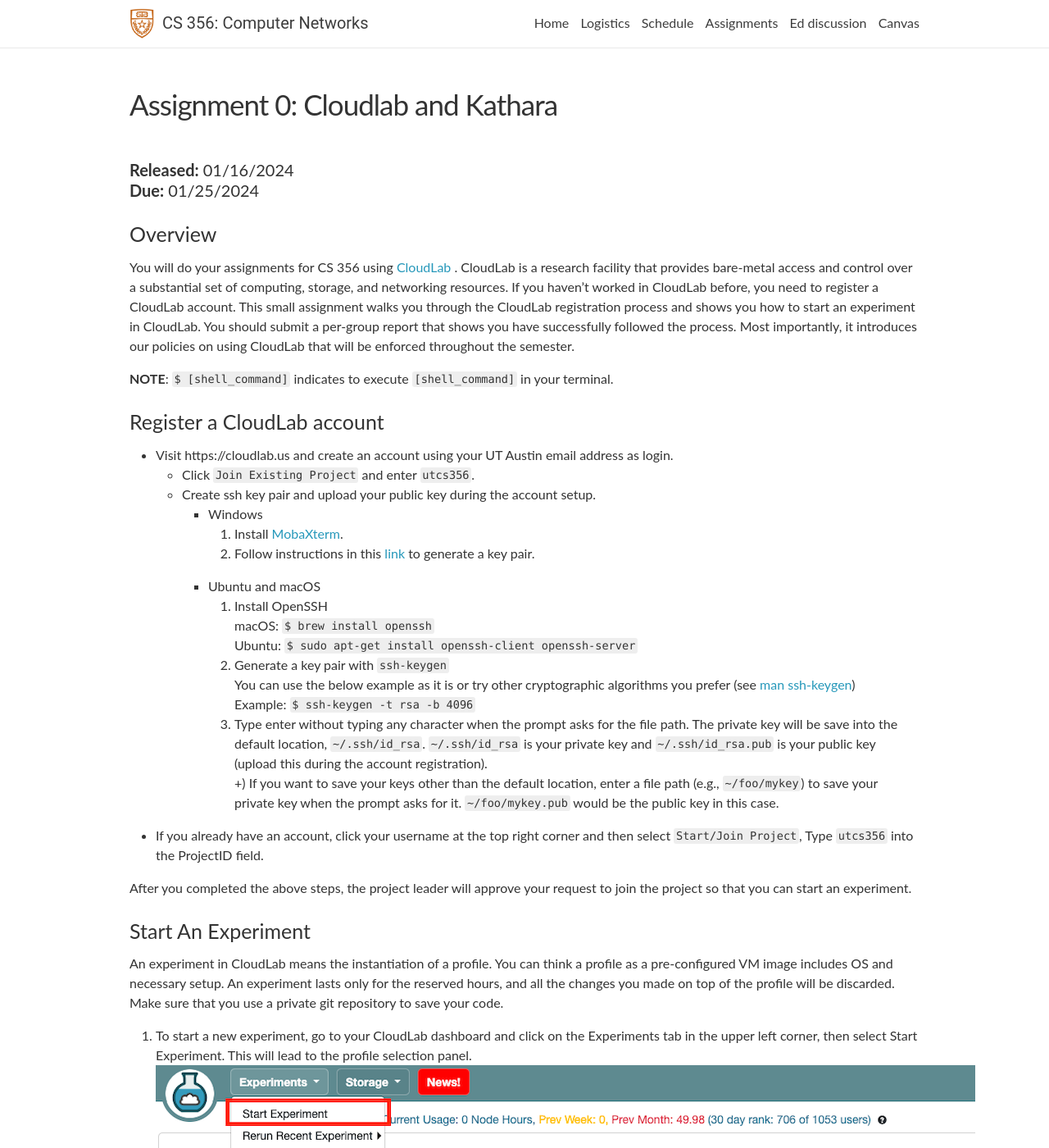
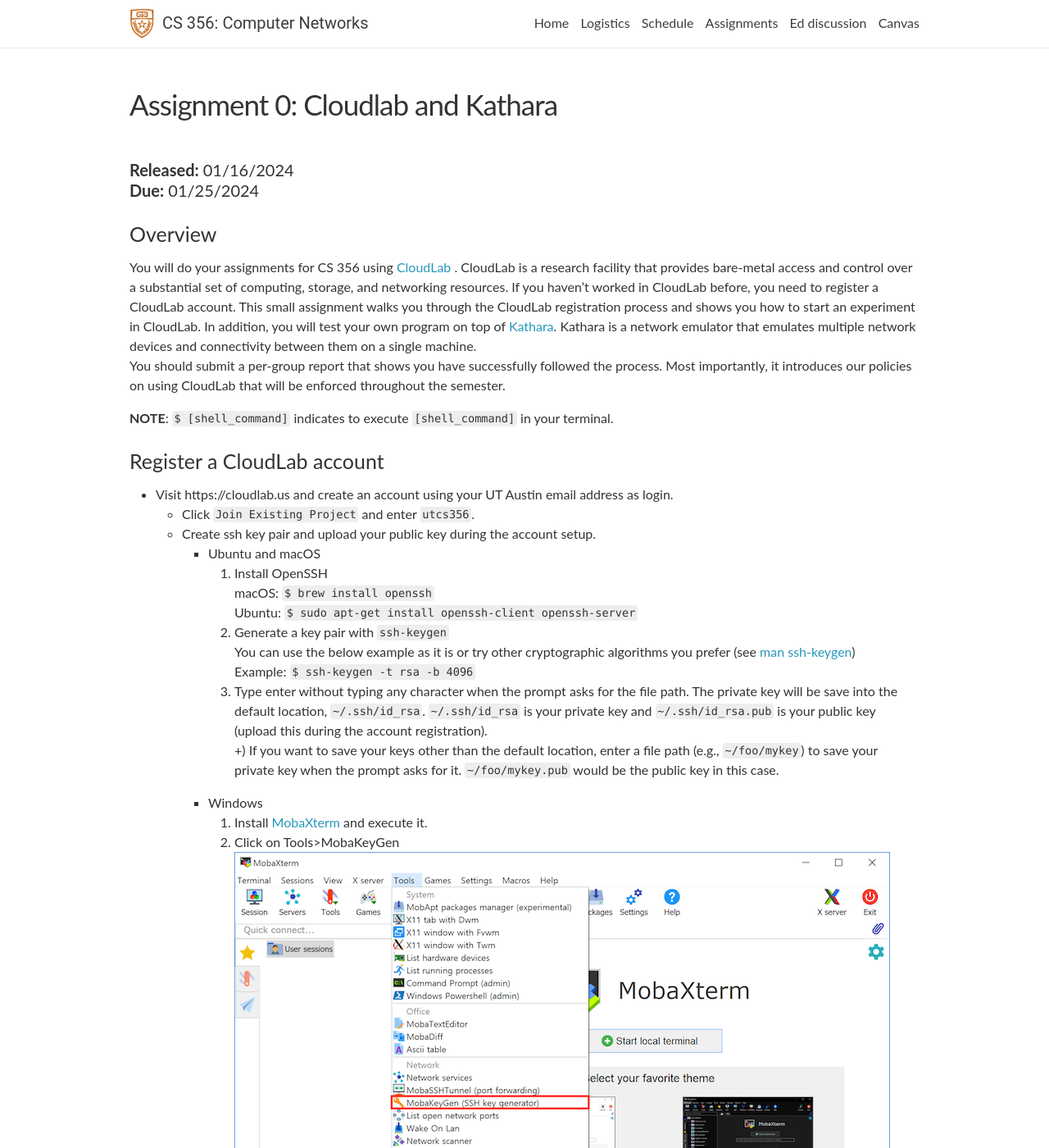
Before and after one commit to utcs356/sp25, a Jekyll site: the page built from _pages/0_cloulab_kathara.md, in a window 1280 px wide and 1400 px high. Shown: the whole window at 82% size. Built offline with Jekyll 4.4.1, drawn with Linux system fonts in a browser that asks for light colours; nearby versions of some CDN libraries; comment, search, counter and statistics services are not loaded; some of the changed text lies outside the part shown.

Commit message:
Update Windows instructions

```diff
--- a/_pages/0_cloulab_kathara.md
+++ b/_pages/0_cloulab_kathara.md
@@ -8,7 +8,7 @@ title: "Assignment 0: Cloudlab and Kathara"
 
 ### Overview
 You will do your assignments for CS 356 using  [CloudLab](http://cloudlab.us/) . CloudLab is a research facility that provides bare-metal access and control over a substantial set of computing, storage, and networking resources. If you haven’t worked in CloudLab before, you need to register a CloudLab account.
-This small assignment walks you through the CloudLab registration process and shows you how to start an experiment in CloudLab.
+This small assignment walks you through the CloudLab registration process and shows you how to start an experiment in CloudLab. In addition, you will test your own program on top of [Kathara](https://www.kathara.org/). Kathara is a network emulator that emulates multiple network devices and connectivity between them on a single machine.
 You should submit a per-group report that shows you have successfully followed the process.
 Most importantly, it introduces our policies on using CloudLab that will be enforced throughout the semester.
 
@@ -18,9 +18,6 @@ Most importantly, it introduces our policies on using CloudLab that will be enfo
 * Visit https://cloudlab.us and create an account using your UT Austin email address as login.
 	* Click `Join Existing Project` and enter `utcs356`.
 	* Create ssh key pair and upload your public key during the account setup.
-		* Windows
-			1. Install [MobaXterm](https://mobaxterm.mobatek.net/).
-			2. Follow instructions in this [link](https://docs.gcc.rug.nl/hyperchicken/generate-key-pair-mobaxterm/) to generate a key pair.
 		* Ubuntu and macOS
 			1. Install OpenSSH \\
 			macOS: `$ brew install openssh`\\
@@ -30,6 +27,15 @@ Most importantly, it introduces our policies on using CloudLab that will be enfo
 			Example: `$ ssh-keygen -t rsa -b 4096`
 			3. Type enter without typing any character when the prompt asks for the file path. The private key will be save into the default location, `~/.ssh/id_rsa`. `~/.ssh/id_rsa` is your private key and `~/.ssh/id_rsa.pub` is your public key (upload this during the account registration).\\
 			+) If you want to save your keys other than the default location, enter a file path (e.g., `~/foo/mykey`) to save your private key when the prompt asks for it. `~/foo/mykey.pub` would be the public key in this case.
+		* Windows
+			1. Install [MobaXterm](https://mobaxterm.mobatek.net/download-home-edition.html) and execute it.
+			2. Click on Tools>MobaKeyGen
+			![windows_keygen_1]({{site.baseurl}}/assets/img/assignments/assignment0/windows_keygen_1.png)
+			3. Select parameters and click on Generate. You can use the below parameters (RSA with 4096bits) or other parameters you want.
+			![windows_keygen_2]({{site.baseurl}}/assets/img/assignments/assignment0/windows_keygen_2.png)
+			4. Move your cursor to generate random numbers. If you don't the key will not be generated.
+			5. Copy and paste the generated public key to the account setup page. Save your public and private key to your preferred location.
+			![windows_keygen_3]({{site.baseurl}}/assets/img/assignments/assignment0/windows_keygen_3.png)
 
 * If you already have an account, click your username at the top right corner and then select  `Start/Join Project`, Type `utcs356` into the ProjectID field.
 
@@ -58,6 +64,11 @@ Click on the list view on that page which opens a table where you can obtain the
 ![start_exp_step8_2]({{site.baseurl}}/assets/img/assignments/assignment0/start_exp_step8_2.png)
 
 9. Try to login to the machine by executing the provided ssh command in your terminal. This step will only work if you have uploaded your ssh public key to your CloudLab account. Add your public key if you did not add it during the registration ([here](https://www.cloudlab.us/ssh-keys.php)).
+* Ubuntu and macOS : `$ssh <cloudlab_id>@<cloudlab_host>`
+* Windows:
+	1. Click on Session.
+	2. On the SSH tab, type `<cloudlab_host>` on `Remote host`, select the `Specify username` checkbox, and type 	`<cloudlab_id>`. Select the `X11-Forwarding` and `Use private key` checkboxes. Click on the blue file icon and select the private key file you saved in the previous step. Launch a SSH session by clicking on OK.
+	![windows_ssh_setup]({{site.baseurl}}/assets/img/assignments/assignment0/windows_ssh_setup.png)
 
 **If you find yourself stuck on any of the above steps, don’t hesitate to post a question to Ed!**
 
@@ -85,7 +97,7 @@ Kathará launches each network node as a container and spawns an Xterm terminal
 	* For Linux, Xterm is installed by default. You just need to type the below command on your local machine.
 	`$ ssh -X <cloudlab_id>@<cloudlab_host>` (add `-X` flag to the `[ssh_command]`)
 
-	* For Windows, **TODO**
+	* For Windows, MobaXterm will use Xterm for SSH sessions by default.
 
 3. Type basic commands on the Kathara node.
 Run the below commands.
```
Also changed, not shown: other parts of _pages/0_cloulab_kathara.md (+1 -0 lines), assets/img/assignments/assignment0/windows_keygen_1.png (added), assets/img/assignments/assignment0/windows_keygen_2.png (added), assets/img/assignments/assignment0/windows_keygen_3.png (added), assets/img/assignments/assignment0/windows_ssh_setup.png (added).
